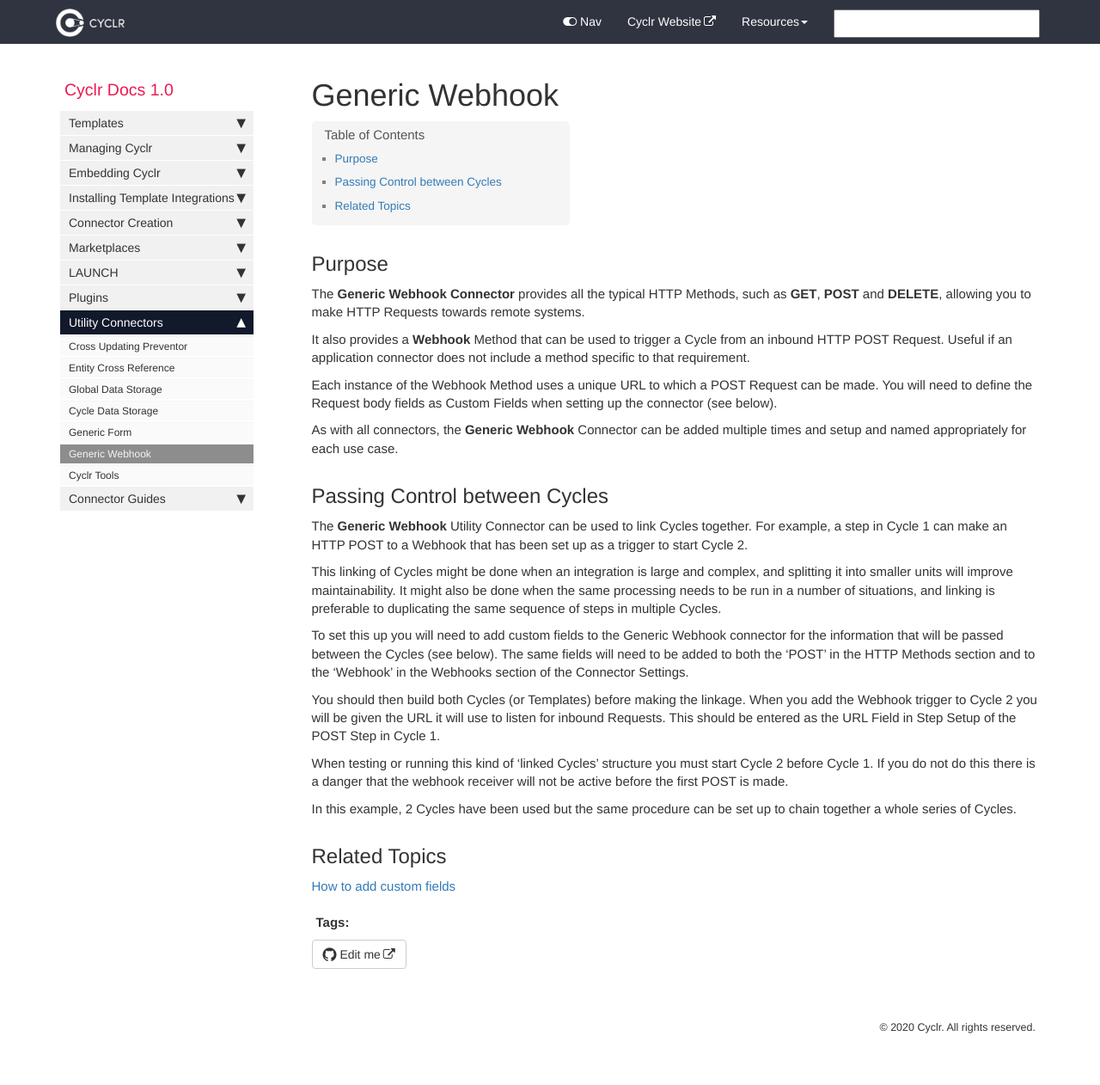
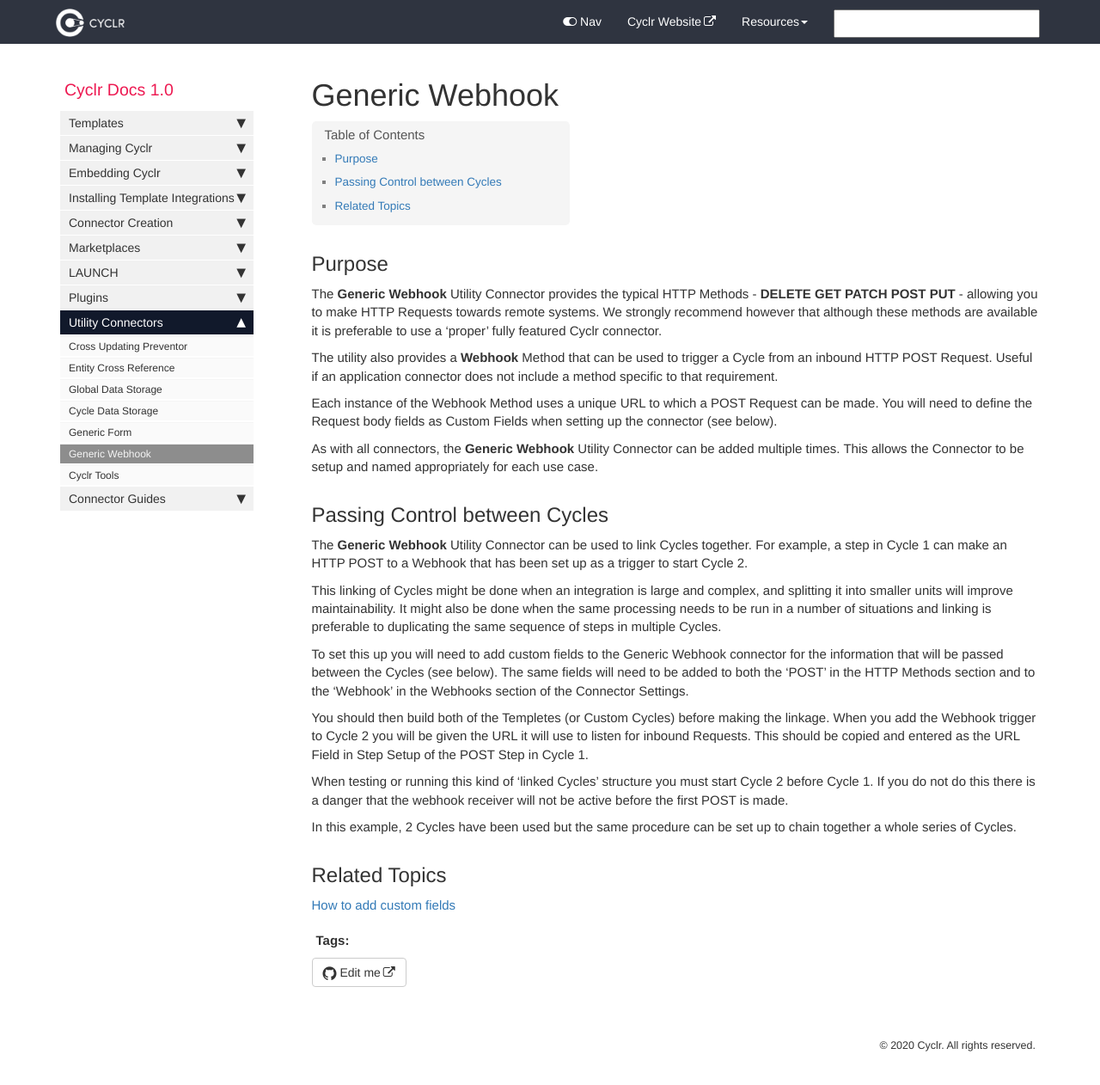
Before and after one commit to sneakysneak/docs, a Jekyll site: the page built from pages/utility-connectors/06-generic-webhook.md, in a window 1280 px wide and 1286 px high. Shown: the top 1262 px of the window at 86% size. Built offline with Jekyll 4.4.1, drawn with Linux system fonts in a browser that asks for light colours; nearby versions of some CDN libraries; comment, search, counter and statistics services are not loaded.

Commit message:
Update 06-generic-webhook.md

```diff
--- a/pages/utility-connectors/06-generic-webhook.md
+++ b/pages/utility-connectors/06-generic-webhook.md
@@ -7,23 +7,23 @@ tags: [utility-connector]
 
 ## Purpose
 
-The **Generic Webhook Connector** provides all the typical HTTP Methods, such as **GET**, **POST** and **DELETE**, allowing you to make HTTP Requests towards remote systems.
+The **Generic Webhook** Utility Connector provides the typical HTTP Methods - **DELETE** **GET** **PATCH** **POST** **PUT** - allowing you to make HTTP Requests towards remote systems.  We strongly recommend however that although these methods are available it is preferable to use a 'proper' fully featured Cyclr connector.
 
-It also provides a **Webhook** Method that can be used to trigger a Cycle from an inbound HTTP POST Request.  Useful if an application connector does not include a method specific to that requirement.
+The utility also provides a **Webhook** Method that can be used to trigger a Cycle from an inbound HTTP POST Request.  Useful if an application connector does not include a method specific to that requirement.
 
 Each instance of the Webhook Method uses a unique URL to which a POST Request can be made.  You will need to define the Request body fields as Custom Fields when setting up the connector (see below).
 
-As with all connectors, the **Generic Webhook** Connector can be added multiple times and setup and named appropriately for each use case.
+As with all connectors, the **Generic Webhook** Utility Connector can be added multiple times.  This allows the Connector to be setup and named appropriately for each use case.
 
 ## Passing Control between Cycles
 
 The **Generic Webhook** Utility Connector can be used to link Cycles together.  For example, a step in Cycle 1 can make an HTTP POST to a Webhook that has been set up as a trigger to start Cycle 2.
 
-This linking of Cycles might be done when an integration is large and complex, and splitting it into smaller units will improve maintainability.  It might also be done when the same processing needs to be run in a number of situations, and linking is preferable to duplicating the same sequence of steps in multiple Cycles.
+This linking of Cycles might be done when an integration is large and complex, and splitting it into smaller units will improve maintainability.  It might also be done when the same processing needs to be run in a number of situations and linking is preferable to duplicating the same sequence of steps in multiple Cycles.
 
 To set this up you will need to add custom fields to the Generic Webhook connector for the information that will be passed between the Cycles (see below).  The same fields will need to be added to both the 'POST' in the HTTP Methods section and to the 'Webhook' in the Webhooks section of the Connector Settings.
 
-You should then build both Cycles (or Templates) before making the linkage.  When you add the Webhook trigger to Cycle 2 you will be given the URL it will use to listen for inbound Requests.  This should be entered as the URL Field in Step Setup of the POST Step in Cycle 1.
+You should then build both of the Templetes (or Custom Cycles) before making the linkage.  When you add the Webhook trigger to Cycle 2 you will be given the URL it will use to listen for inbound Requests.  This should be copied and entered as the URL Field in Step Setup of the POST Step in Cycle 1.
 
 When testing or running this kind of 'linked Cycles' structure you must start Cycle 2 before Cycle 1.  If you do not do this there is a danger that the webhook receiver will not be active before the first POST is made.
 
```
